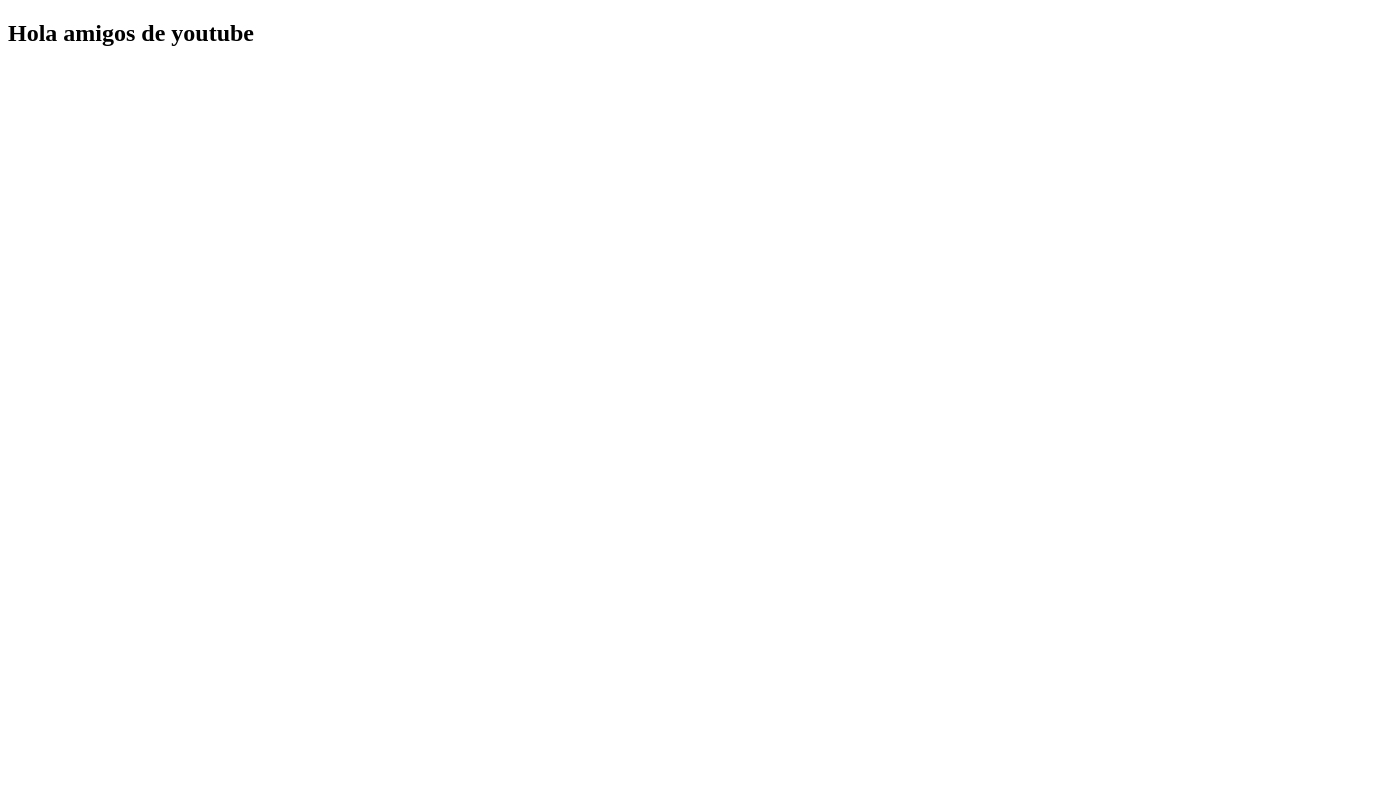
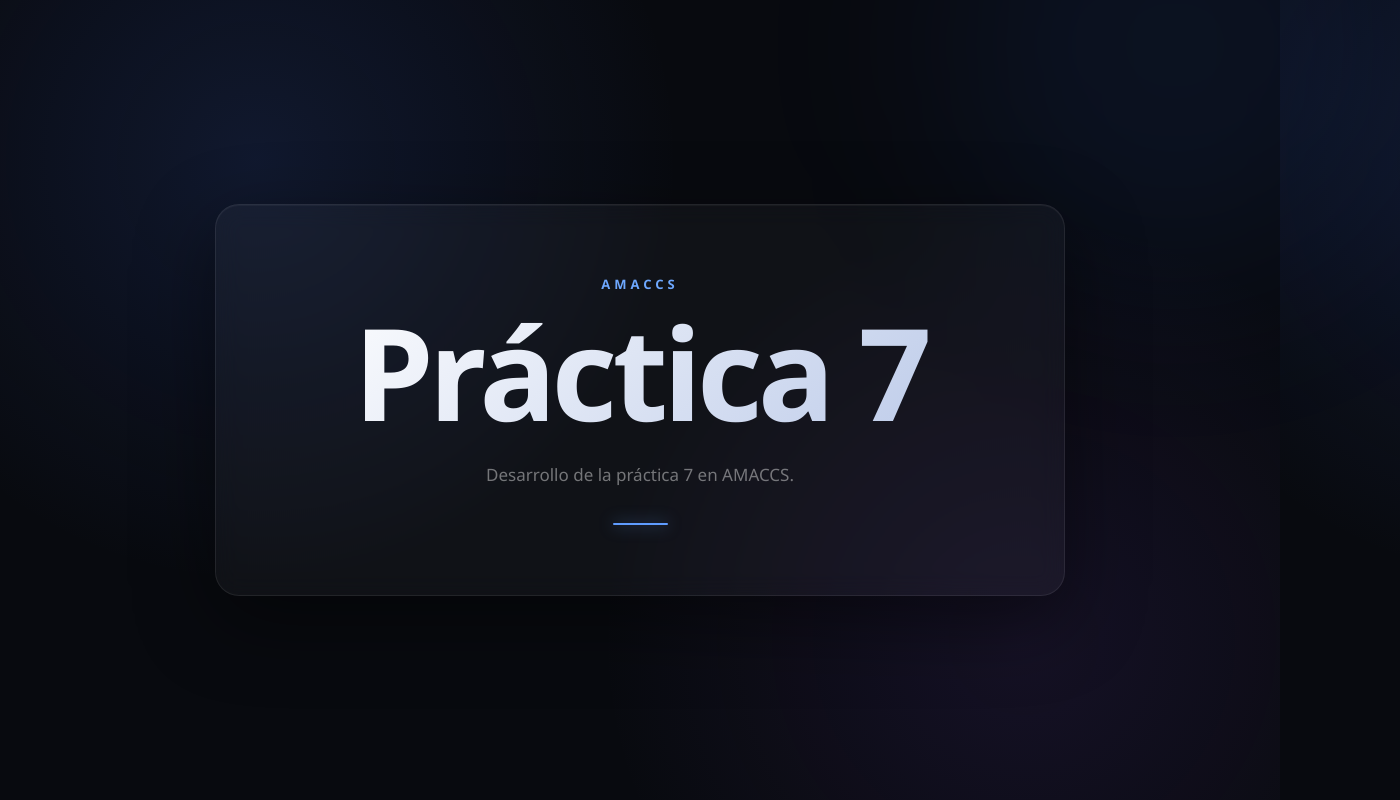
Before and after one commit to AlarHenz/Practica7Grupo3, a plain HTML site: page index.html in a window 1280 px wide. Shown: the whole page, 1400 px wide, since content can reach past the window. Drawn offline with Linux system fonts and the light colour scheme.

Commit message:
Página principal

```diff
--- a/index.html
+++ b/index.html
@@ -1,11 +1,149 @@
 <!DOCTYPE html>
-<html lang="en">
+<html lang="es">
 <head>
     <meta charset="UTF-8">
     <meta name="viewport" content="width=device-width, initial-scale=1.0">
+
     <title>Práctica 7</title>
+
+    <style>
+        * {
+            margin: 0;
+            padding: 0;
+            box-sizing: border-box;
+        }
+
+        body {
+            min-height: 100vh;
+            display: flex;
+            align-items: center;
+            justify-content: center;
+
+            font-family: "Segoe UI", Arial, sans-serif;
+            color: #ffffff;
+
+            background:
+                radial-gradient(circle at 20% 20%, rgba(65, 105, 225, 0.15), transparent 35%),
+                radial-gradient(circle at 80% 80%, rgba(120, 70, 200, 0.12), transparent 35%),
+                #080a0f;
+
+            overflow: hidden;
+        }
+
+        /* Brillo decorativo */
+        body::before {
+            content: "";
+            position: absolute;
+            width: 450px;
+            height: 450px;
+            border-radius: 50%;
+
+            background: rgba(60, 120, 255, 0.08);
+            filter: blur(100px);
+
+            top: -180px;
+            right: -120px;
+        }
+
+        .container {
+            position: relative;
+            width: min(850px, 90%);
+            padding: 70px 60px;
+
+            text-align: center;
+
+            background: rgba(255, 255, 255, 0.035);
+            border: 1px solid rgba(255, 255, 255, 0.08);
+            border-radius: 24px;
+
+            box-shadow:
+                0 25px 80px rgba(0, 0, 0, 0.45),
+                inset 0 1px rgba(255, 255, 255, 0.04);
+
+            backdrop-filter: blur(12px);
+        }
+
+        .label {
+            margin-bottom: 18px;
+
+            font-size: 13px;
+            font-weight: 600;
+            letter-spacing: 4px;
+            text-transform: uppercase;
+
+            color: #6ea8ff;
+        }
+
+        h1 {
+            font-size: clamp(4rem, 10vw, 8rem);
+            line-height: 0.95;
+            font-weight: 700;
+            letter-spacing: -5px;
+
+            background: linear-gradient(
+                135deg,
+                #ffffff,
+                #b9c8e8
+            );
+
+            -webkit-background-clip: text;
+            -webkit-text-fill-color: transparent;
+        }
+
+        p {
+            margin-top: 28px;
+
+            font-size: 17px;
+            line-height: 1.6;
+
+            color: rgba(255, 255, 255, 0.42);
+        }
+
+        .line {
+            width: 55px;
+            height: 2px;
+
+            margin: 35px auto 0;
+
+            background: #5f9cff;
+            border-radius: 10px;
+
+            box-shadow: 0 0 15px rgba(95, 156, 255, 0.7);
+        }
+
+        @media (max-width: 600px) {
+            .container {
+                padding: 50px 25px;
+            }
+
+            h1 {
+                letter-spacing: -3px;
+            }
+
+            p {
+                font-size: 15px;
+            }
+        }
+    </style>
 </head>
+
 <body>
-    <h2>Hola amigos de youtube</h2>
+
+    <main class="container">
+
+        <div class="label">
+            AMACCS
+        </div>
+
+        <h1>Práctica 7</h1>
+
+        <p>
+            Desarrollo de la práctica 7 en AMACCS.
+        </p>
+
+        <div class="line"></div>
+
+    </main>
+
 </body>
 </html>
```
